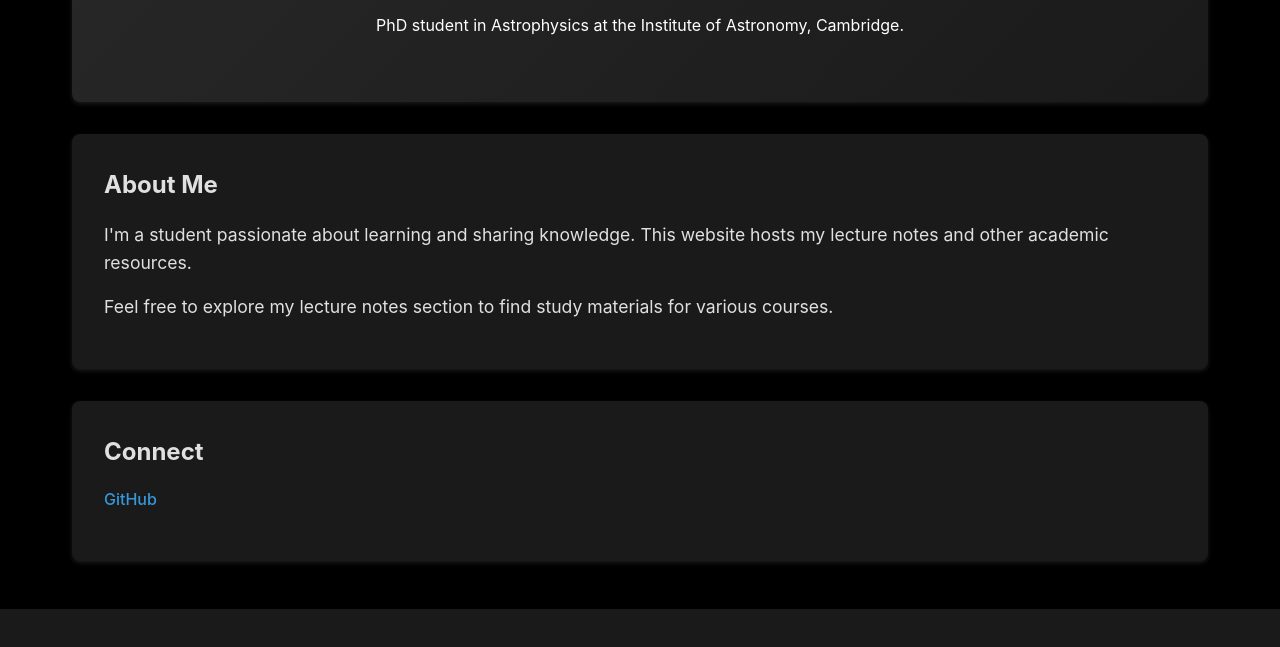
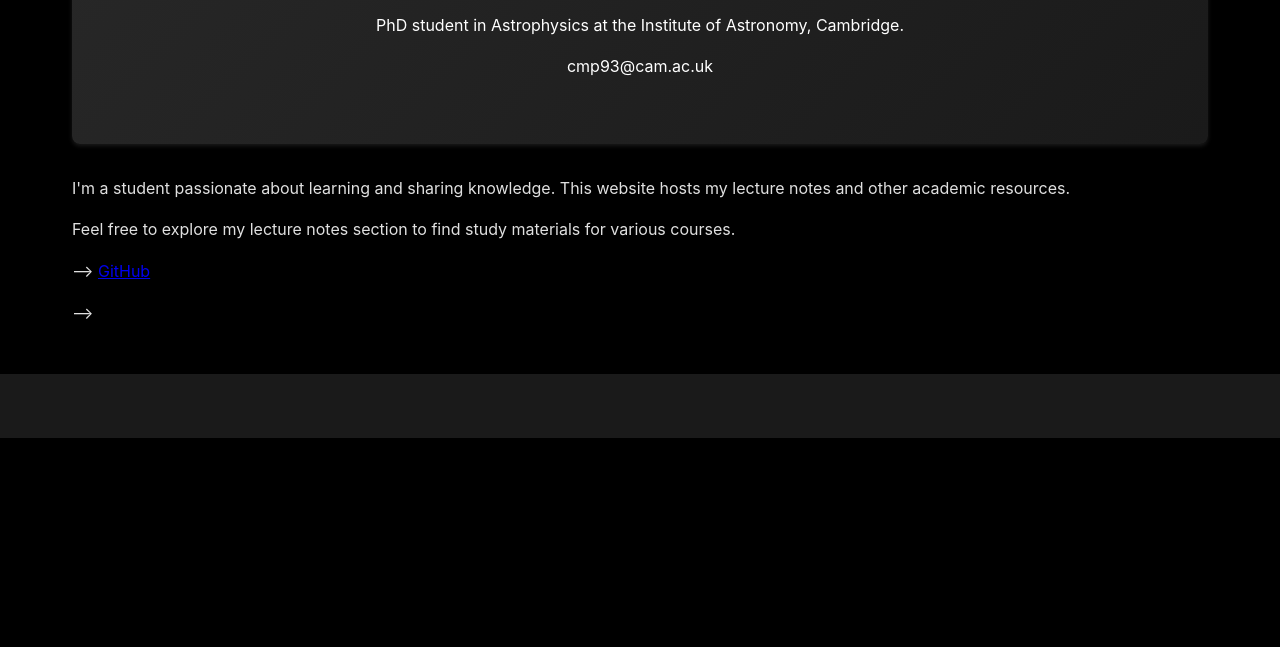
Before and after one commit to cmpriestley/cmpriestley.github.io, a plain HTML site: page index.html in a window 1280 px wide. Shown: the part 437-1084 px from the top of the page. After the commit the page ends 875 px from the top, so only its background shows below. Drawn offline with Linux system fonts and the light colour scheme.

Commit message:
remove about me

```diff
--- a/index.html
+++ b/index.html
@@ -25,9 +25,10 @@
             </div>
             <h2>Charlotte Priestley</h2>
             <p>PhD student in Astrophysics at the Institute of Astronomy, Cambridge.</p>
+            <p>cmp93@cam.ac.uk</p>
         </section>
 
-        <section class="about">
+        <!--<section class="about">
             <h3>About Me</h3>
             <p>
                 <!-- Add your personal information here -->
@@ -39,15 +40,15 @@
                 Feel free to explore my lecture notes section to find study materials
                 for various courses.
             </p>
-        </section>
+        </section>-->
 
-        <section class="contact">
+        <!--<section class="contact">
             <h3>Connect</h3>
             <p>
                 <!-- Add your contact information or social links -->
                 <a href="https://github.com/cmpriestley" target="_blank">GitHub</a>
             </p>
-        </section>
+        </section>-->
     </main>
 
     <footer>
```
